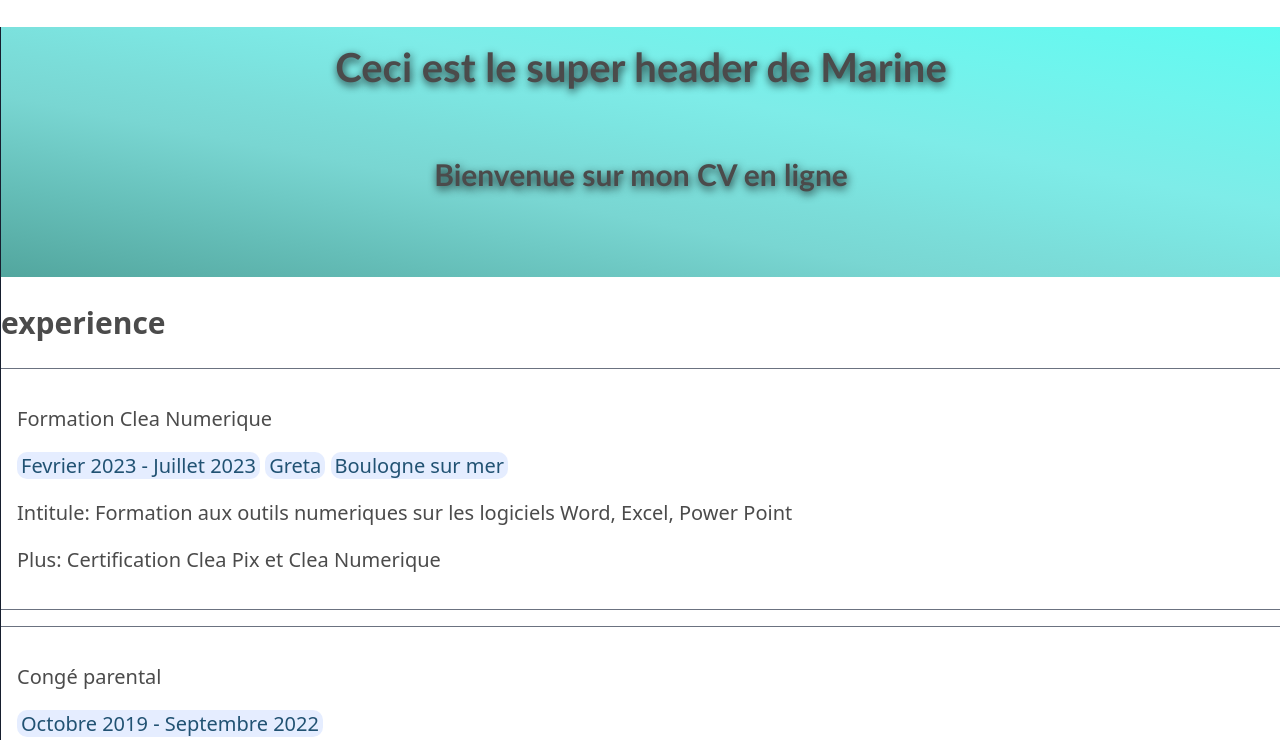
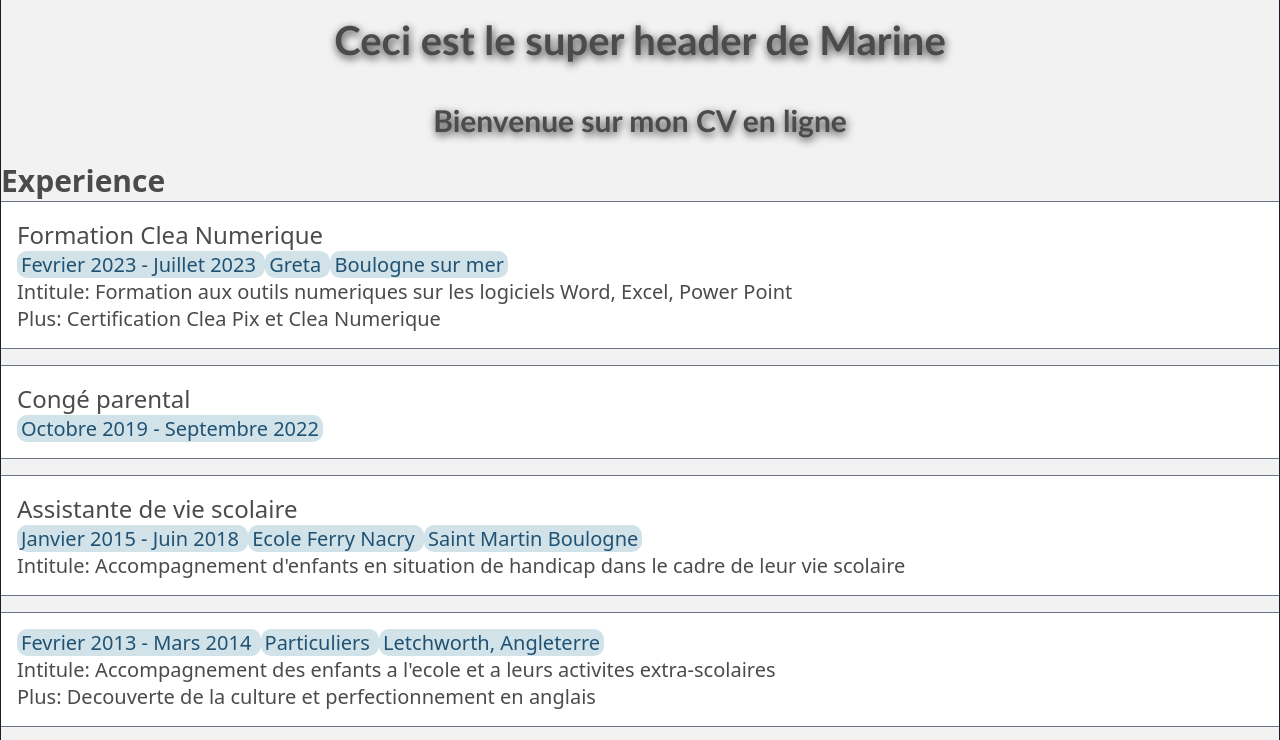
Before and after one commit to LamourMarine/cv-mla, a plain HTML site: page index.html in a window 1280 px wide. Shown: the top 740 px of the page. Drawn offline with Linux system fonts and the light colour scheme.

Commit message:
projet cv

```diff
--- a/index.html
+++ b/index.html
@@ -37,7 +37,7 @@
 
     <div class="experience">
 
-        <h2> experience </h2>
+        <h2> Experience </h2>
 
         <div class="card">
 
@@ -45,9 +45,9 @@
                 <p>Formation Clea Numerique</p>
             </div>
             <p>
-                <span class="badge"> Fevrier 2023 - Juillet 2023</span>
-                <span class="badge"> Greta</span>
-                <span class="badge"> Boulogne sur mer</span>
+                <span class="badge"> Fevrier 2023 - Juillet 2023 </span>
+                <span class="badge"> Greta </span>
+                <span class="badge"> Boulogne sur mer </span>
             </p>
 
             <div class="description">
@@ -77,7 +77,7 @@
             <p>
                 <span class="badge"> Janvier 2015 - Juin 2018 </span>
                 <span class="badge"> Ecole Ferry Nacry </span>
-                <span class="badge"> Saint Martin Boulogne</span>
+                <span class="badge"> Saint Martin Boulogne </span>
             </p>
 
             <div class="description">
--- a/style.css
+++ b/style.css
@@ -1,23 +1,28 @@
+*{
+    padding: 0;
+    margin: 0;
+    box-sizing: border-box;
+}
+
 body {
     color: #4b4b4b;
+    background-color:#F2F2F2;
     font-family: system-ui,-apple-system,BlinkMacSystemFont,Segoe UI,Roboto,Helvetica Neue,Arial,Noto Sans,sans-serif,Apple Color Emoji,Segoe UI Emoji,Segoe UI Symbol,Noto Color Emoji;
     font-size: 20px;
     width: 100%;
-    margin: 0%;
     border-right: 1px solid #161e2e;
     border-left: 1px solid #161e2e;
-    position: relative;
+
 }
 
 
 header {
     width: auto;
-    /* background-color: #215273; */
-    background-image: linear-gradient(to right top, #52a69e, #5cb2ab, #65beb8, #6fcac5, #79d6d2, #7bddd9, #7ce5e1, #7eece8, #77f0ea, #70f4ed, #68f7ef, #5ffbf1);    height: 250px;
+    background-color: F2F2F2
 }
 
 .container {
-    height: 80px;
+    /* height: 80px; */
     line-height: 80px;
     font-family: 'Trebuchet MS', 'Lucida Sans Unicode', 'Lucida Grande', 'Lucida Sans', Arial, sans-serif;
     text-align:center;
@@ -46,7 +51,8 @@ h3 {
 .titre {
     color: #4b4b4b;
     font-family: system-ui,-apple-system,BlinkMacSystemFont,Segoe UI,Roboto,Helvetica Neue,Arial,Noto Sans,sans-serif,Apple Color Emoji,Segoe UI Emoji,Segoe UI Symbol,Noto Color Emoji;
-    font-size: 20px;
+    font-size: x-large;
+    justify-content: ;
     width: 100%;
     margin: 0 auto;
     /* border-right: 1px solid #161e2e;
@@ -57,13 +63,11 @@ h3 {
 
 span.badge {
     color: #215273;
-    background-color: #e5edff;
+    background-color: #D1E3E8;
     font size: 14px;
     font-weight: 500;
     border-radius: 10px;
     padding: 0  4px 0 4px;
-
-;
 }
 
 
@@ -73,7 +77,7 @@ span.badge {
 #footer {
       padding:50px 0;
   color:#f0f9ff;
-  background-color:#57d8e6;
+  background-color:#F2F2F2;
 }
 
 img {
```
